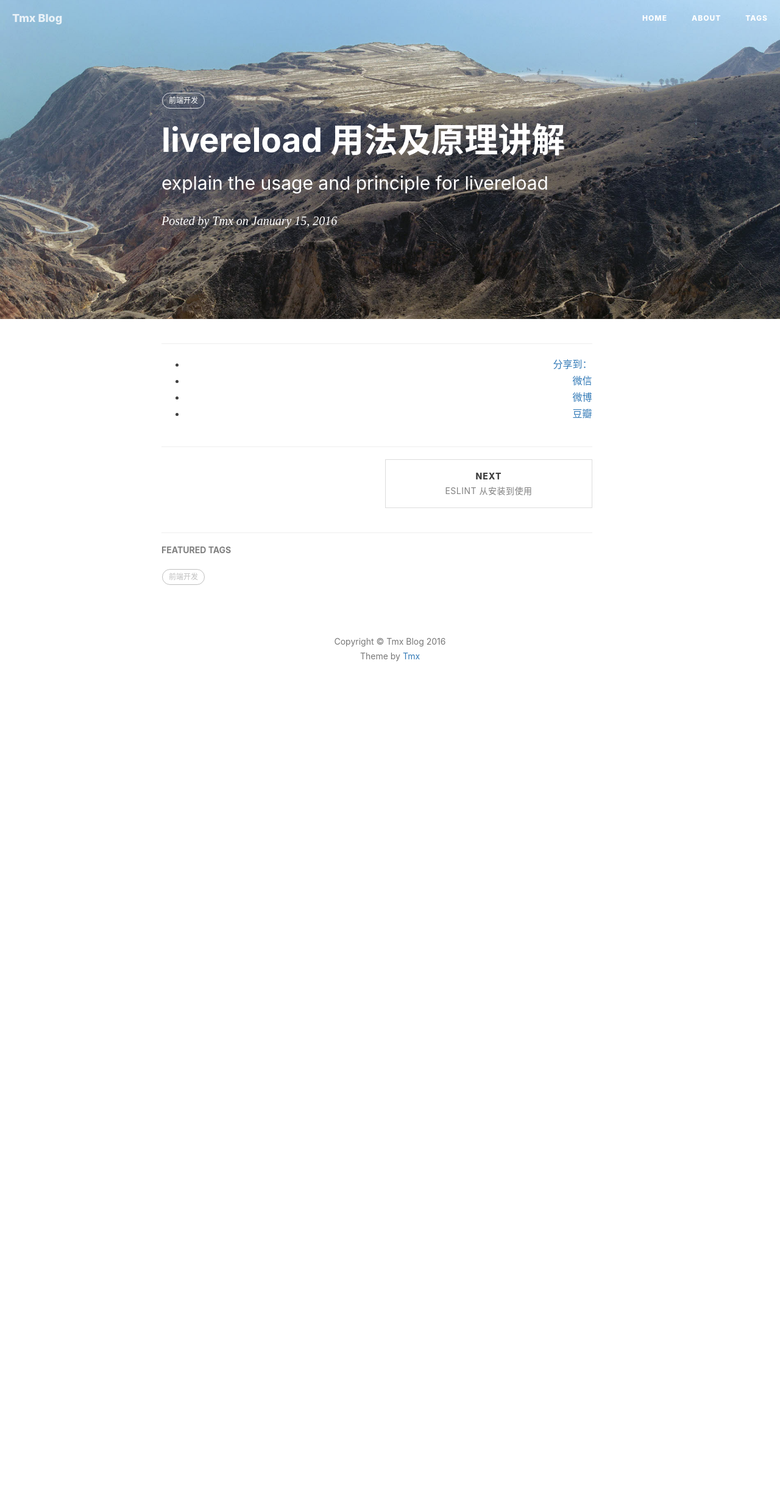
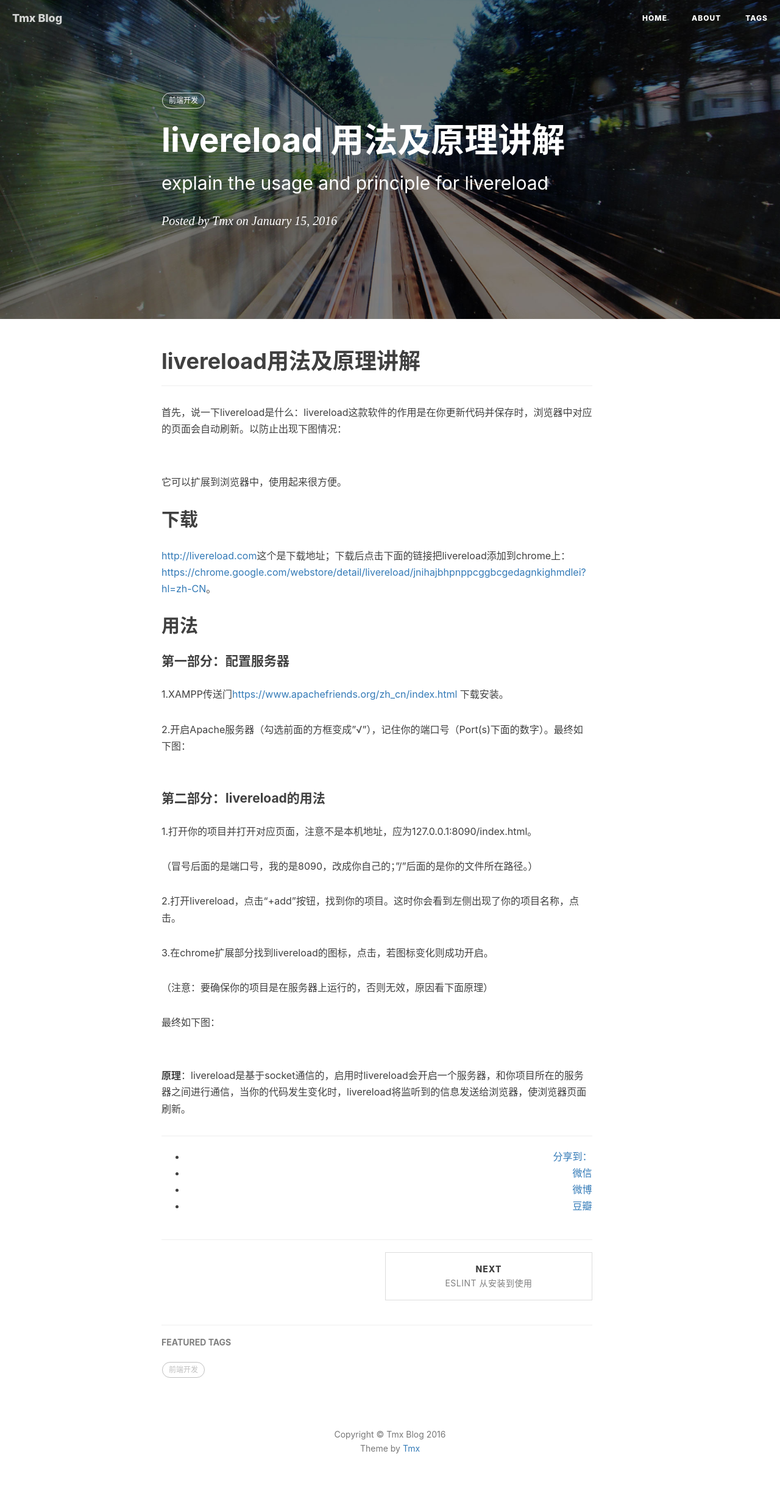
Before and after one commit to ShineMy/ShineMy.github.io, a Jekyll site: the page built from _posts/2016-01-15-livereload.markdown, in a window 1280 px wide. Shown: the whole page at 61% size. Built offline with Jekyll 4.4.1, drawn with Linux system fonts in a browser that asks for light colours; nearby versions of some CDN libraries; comment, search, counter and statistics services are not loaded; before the commit the page ends 1180 px from its top, so only the background shows below that.

Commit message:
livereload

```diff
--- a/_posts/2016-01-15-livereload.markdown
+++ b/_posts/2016-01-15-livereload.markdown
@@ -4,7 +4,50 @@
 subtitle:   "explain the usage and principle for livereload"
 date:       2016-01-15
 author:     "Tmx"
-baseurl:    img/post-bg-2015.jpg
+header-img:    img/post-bg-2015.jpg
 tags:
     - 前端开发
 ---
+
+
+# livereload用法及原理讲解
+
+---
+
+首先，说一下livereload是什么：livereload这款软件的作用是在你更新代码并保存时，浏览器中对应的页面会自动刷新。以防止出现下图情况：
+
+![](img/livereload-1.png)
+
+它可以扩展到浏览器中，使用起来很方便。
+
+## 下载
+
+<http://livereload.com>这个是下载地址；下载后点击下面的链接把livereload添加到chrome上：<https://chrome.google.com/webstore/detail/livereload/jnihajbhpnppcggbcgedagnkighmdlei?hl=zh-CN>。
+
+## 用法
+
+#### 第一部分：配置服务器
+
+1.XAMPP传送门<https://www.apachefriends.org/zh_cn/index.html> 下载安装。
+
+2.开启Apache服务器（勾选前面的方框变成"√"），记住你的端口号（Port(s)下面的数字）。最终如下图：
+
+![](img/livereload-2.png)
+
+#### 第二部分：livereload的用法
+
+1.打开你的项目并打开对应页面，注意不是本机地址，应为127.0.0.1:8090/index.html。
+
+（冒号后面的是端口号，我的是8090，改成你自己的；"/"后面的是你的文件所在路径。）
+
+2.打开livereload，点击“+add”按钮，找到你的项目。这时你会看到左侧出现了你的项目名称，点击。
+
+3.在chrome扩展部分找到livereload的图标，点击，若图标变化则成功开启。
+
+（注意：要确保你的项目是在服务器上运行的，否则无效，原因看下面原理）
+
+最终如下图：
+
+![](img/livereload-3.png)
+
+**原理**：livereload是基于socket通信的，启用时livereload会开启一个服务器，和你项目所在的服务器之间进行通信，当你的代码发生变化时，livereload将监听到的信息发送给浏览器，使浏览器页面刷新。
--- a/_posts/2016-08-02-ESLint.markdown
+++ b/_posts/2016-08-02-ESLint.markdown
@@ -4,7 +4,7 @@
 subtitle:   "ESLint : From install to use"
 date:       2016-08-02
 author:     "Tmx"
-baseurl:    img/post-bg-os-metro.jpg
+header-img:    img/post-bg-os-metro.jpg
 tags:
     - 前端开发
     - JavaScript
```
Also changed, not shown: img/livereload-1.png (added), img/livereload-2.png (added), img/livereload-3.png (added).
